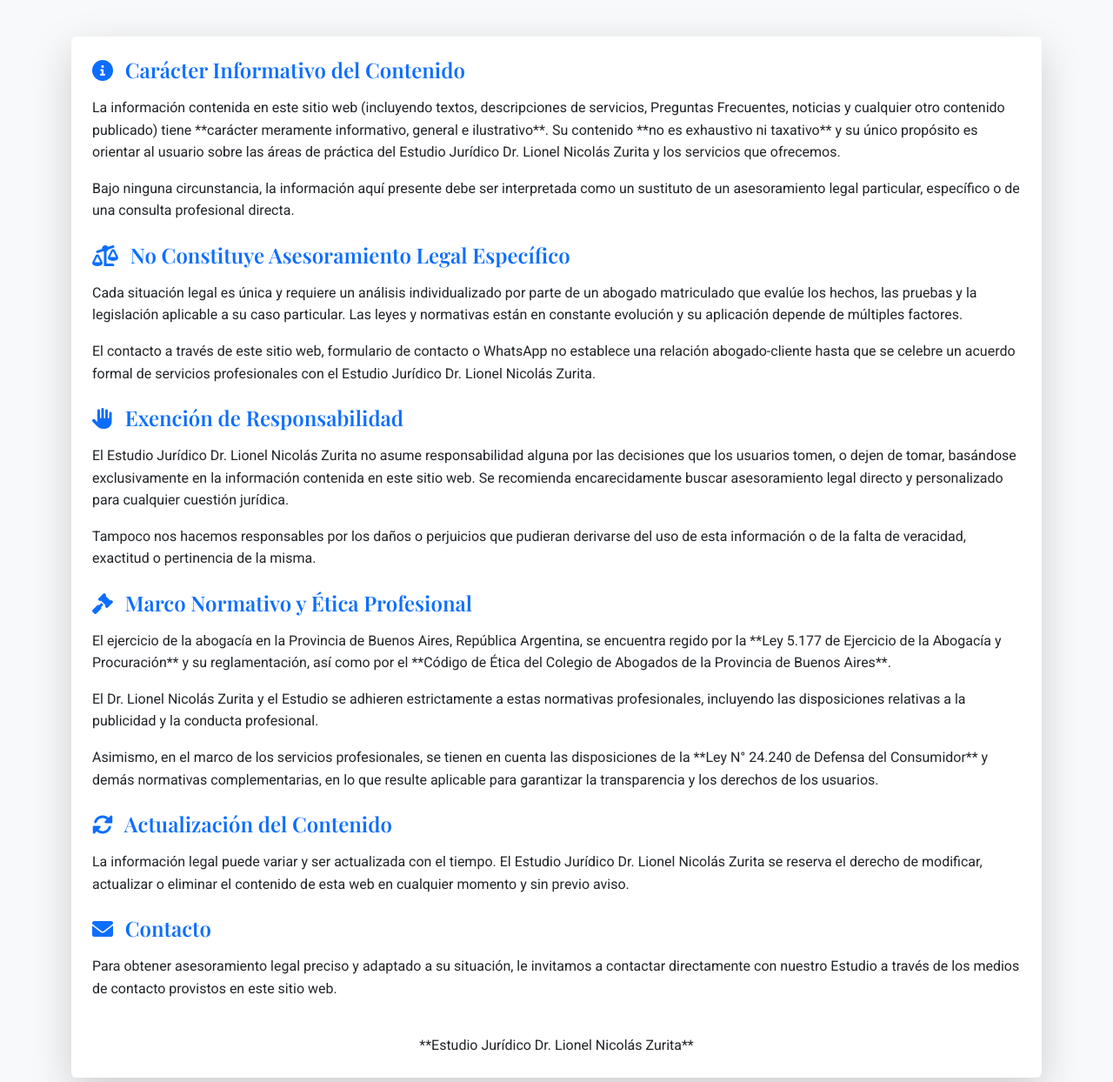
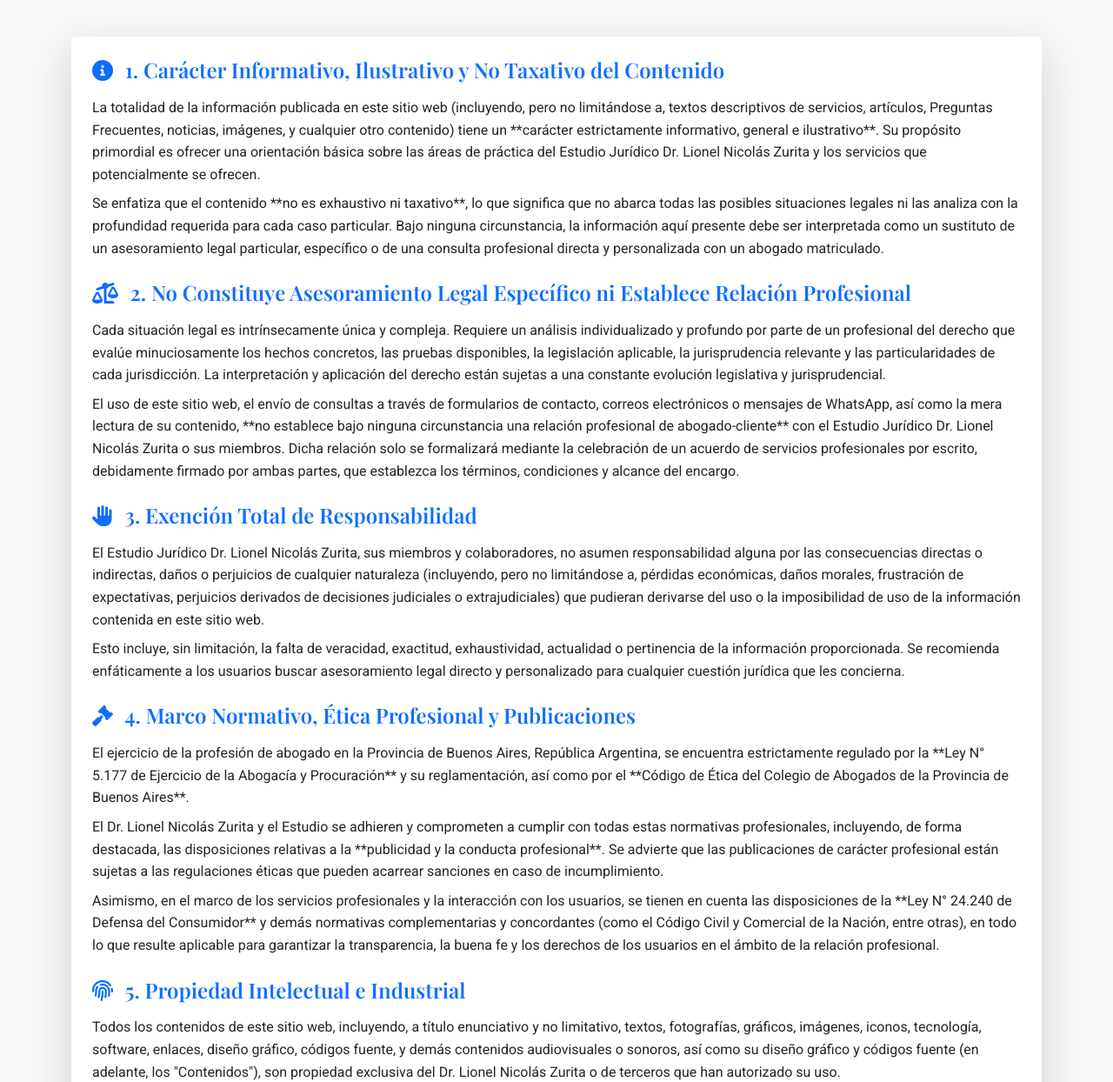
Before and after one commit to 2Estudiojuridico2/Dr.-Lionel-Zurita, a plain HTML site: page aviso-legal.html in a window 1280 px wide. Shown: the part 217-1461 px from the top of the page at 87% size. Drawn offline with nearby package versions, Linux system fonts and the light colour scheme.

Commit message:
Update aviso-legal.html
Aviso legal

```diff
--- a/aviso-legal.html
+++ b/aviso-legal.html
@@ -19,10 +19,12 @@
     <meta charset="UTF-8">
     <meta name="viewport" content="width=device-width, initial-scale=1.0">
     <title>Aviso Legal y Términos de Uso - Estudio Jurídico Dr. Lionel Nicolás Zurita</title>
-    <meta name="description" content="Aviso Legal, exención de responsabilidad y términos de uso del sitio web del Estudio Jurídico Dr. Lionel Nicolás Zurita. Información sobre el carácter de las publicaciones y la ética profesional.">
-    <meta name="keywords" content="aviso legal, términos de uso, exención de responsabilidad, ética profesional, ley de defensa del consumidor, código de ética abogado, ley 5177, Buenos Aires">
+    <meta name="description" content="Aviso Legal, exención de responsabilidad y términos de uso del sitio web del Estudio Jurídico Dr. Lionel Nicolás Zurita. Información detallada sobre el carácter de las publicaciones, la ética profesional y la jurisdicción aplicable.">
+    <meta name="keywords" content="aviso legal, términos de uso, exención de responsabilidad, ética profesional, ley de defensa del consumidor, código de ética abogado, ley 5177, Buenos Aires, jurisdicción, propiedad intelectual">
     <meta name="author" content="Dr. Lionel Nicolás Zurita">
-    <meta name='robots' content='noindex, nofollow, max-image-preview:large, max-snippet:-1, max-video-preview:-1' /> <link rel="canonical" href="https://2estudiojuridico2.github.io/Dr.-Lionel-Zurita/aviso-legal.html" />
+    <meta name='robots' content='noindex, nofollow, max-image-preview:large, max-snippet:-1, max-video-preview:-1' />
+
+    <link rel="canonical" href="https://2estudiojuridico2.github.io/Dr.-Lionel-Zurita/aviso-legal.html" />
 
     <meta property="og:locale" content="es_AR">
     <meta property="og:type" content="article">
@@ -30,7 +32,8 @@
     <meta property="og:description" content="Información importante sobre el uso de este sitio web y el carácter de la información legal brindada.">
     <meta property="og:url" content="https://2estudiojuridico2.github.io/Dr.-Lionel-Zurita/aviso-legal.html">
     <meta property="og:site_name" content="Estudio Jurídico Dr. Lionel Zurita">
-    <meta property="og:image" content="https://2estudiojuridico2.github.io/Dr.-Lionel-Zurita/images/justicia-og.jpg"> <meta property="og:image:width" content="1200">
+    <meta property="og:image" content="https://2estudiojuridico2.github.io/Dr.-Lionel-Zurita/images/justicia-og.jpg">
+    <meta property="og:image:width" content="1200">
     <meta property="og:image:height" content="630">
 
     <meta name="twitter:card" content="summary_large_image">
@@ -79,52 +82,74 @@
         <section id="aviso-legal-completo" class="py-5">
             <h1 class="text-center mb-5 display-4 fw-bold" data-aos="fade-down">Aviso Legal y Términos de Uso</h1>
             <div class="card p-4 shadow-lg border-0 bg-white" data-aos="fade-up">
-                <h2 class="h4 fw-bold text-primary mb-3"><i class="fas fa-info-circle me-2"></i> Carácter Informativo del Contenido</h2>
-                <p class="mb-3">
-                    La información contenida en este sitio web (incluyendo textos, descripciones de servicios, Preguntas Frecuentes, noticias y cualquier otro contenido publicado) tiene **carácter meramente informativo, general e ilustrativo**. Su contenido **no es exhaustivo ni taxativo** y su único propósito es orientar al usuario sobre las áreas de práctica del Estudio Jurídico Dr. Lionel Nicolás Zurita y los servicios que ofrecemos.
+
+                <h2 class="h4 fw-bold text-primary mb-3"><i class="fas fa-info-circle me-2"></i> 1. Carácter Informativo, Ilustrativo y No Taxativo del Contenido</h2>
+                <p class="mb-2">
+                    La totalidad de la información publicada en este sitio web (incluyendo, pero no limitándose a, textos descriptivos de servicios, artículos, Preguntas Frecuentes, noticias, imágenes, y cualquier otro contenido) tiene un **carácter estrictamente informativo, general e ilustrativo**. Su propósito primordial es ofrecer una orientación básica sobre las áreas de práctica del Estudio Jurídico Dr. Lionel Nicolás Zurita y los servicios que potencialmente se ofrecen.
                 </p>
                 <p class="mb-4">
-                    Bajo ninguna circunstancia, la información aquí presente debe ser interpretada como un sustituto de un asesoramiento legal particular, específico o de una consulta profesional directa.
+                    Se enfatiza que el contenido **no es exhaustivo ni taxativo**, lo que significa que no abarca todas las posibles situaciones legales ni las analiza con la profundidad requerida para cada caso particular. Bajo ninguna circunstancia, la información aquí presente debe ser interpretada como un sustituto de un asesoramiento legal particular, específico o de una consulta profesional directa y personalizada con un abogado matriculado.
                 </p>
 
-                <h2 class="h4 fw-bold text-primary mb-3"><i class="fas fa-balance-scale-left me-2"></i> No Constituye Asesoramiento Legal Específico</h2>
-                <p class="mb-3">
-                    Cada situación legal es única y requiere un análisis individualizado por parte de un abogado matriculado que evalúe los hechos, las pruebas y la legislación aplicable a su caso particular. Las leyes y normativas están en constante evolución y su aplicación depende de múltiples factores.
+                <h2 class="h4 fw-bold text-primary mb-3"><i class="fas fa-balance-scale-left me-2"></i> 2. No Constituye Asesoramiento Legal Específico ni Establece Relación Profesional</h2>
+                <p class="mb-2">
+                    Cada situación legal es intrínsecamente única y compleja. Requiere un análisis individualizado y profundo por parte de un profesional del derecho que evalúe minuciosamente los hechos concretos, las pruebas disponibles, la legislación aplicable, la jurisprudencia relevante y las particularidades de cada jurisdicción. La interpretación y aplicación del derecho están sujetas a una constante evolución legislativa y jurisprudencial.
                 </p>
                 <p class="mb-4">
-                    El contacto a través de este sitio web, formulario de contacto o WhatsApp no establece una relación abogado-cliente hasta que se celebre un acuerdo formal de servicios profesionales con el Estudio Jurídico Dr. Lionel Nicolás Zurita.
+                    El uso de este sitio web, el envío de consultas a través de formularios de contacto, correos electrónicos o mensajes de WhatsApp, así como la mera lectura de su contenido, **no establece bajo ninguna circunstancia una relación profesional de abogado-cliente** con el Estudio Jurídico Dr. Lionel Nicolás Zurita o sus miembros. Dicha relación solo se formalizará mediante la celebración de un acuerdo de servicios profesionales por escrito, debidamente firmado por ambas partes, que establezca los términos, condiciones y alcance del encargo.
                 </p>
 
-                <h2 class="h4 fw-bold text-primary mb-3"><i class="fas fa-hand-paper me-2"></i> Exención de Responsabilidad</h2>
-                <p class="mb-3">
-                    El Estudio Jurídico Dr. Lionel Nicolás Zurita no asume responsabilidad alguna por las decisiones que los usuarios tomen, o dejen de tomar, basándose exclusivamente en la información contenida en este sitio web. Se recomienda encarecidamente buscar asesoramiento legal directo y personalizado para cualquier cuestión jurídica.
+                <h2 class="h4 fw-bold text-primary mb-3"><i class="fas fa-hand-paper me-2"></i> 3. Exención Total de Responsabilidad</h2>
+                <p class="mb-2">
+                    El Estudio Jurídico Dr. Lionel Nicolás Zurita, sus miembros y colaboradores, no asumen responsabilidad alguna por las consecuencias directas o indirectas, daños o perjuicios de cualquier naturaleza (incluyendo, pero no limitándose a, pérdidas económicas, daños morales, frustración de expectativas, perjuicios derivados de decisiones judiciales o extrajudiciales) que pudieran derivarse del uso o la imposibilidad de uso de la información contenida en este sitio web.
                 </p>
                 <p class="mb-4">
-                    Tampoco nos hacemos responsables por los daños o perjuicios que pudieran derivarse del uso de esta información o de la falta de veracidad, exactitud o pertinencia de la misma.
+                    Esto incluye, sin limitación, la falta de veracidad, exactitud, exhaustividad, actualidad o pertinencia de la información proporcionada. Se recomienda enfáticamente a los usuarios buscar asesoramiento legal directo y personalizado para cualquier cuestión jurídica que les concierna.
                 </p>
 
-                <h2 class="h4 fw-bold text-primary mb-3"><i class="fas fa-gavel me-2"></i> Marco Normativo y Ética Profesional</h2>
-                <p class="mb-3">
-                    El ejercicio de la abogacía en la Provincia de Buenos Aires, República Argentina, se encuentra regido por la **Ley 5.177 de Ejercicio de la Abogacía y Procuración** y su reglamentación, así como por el **Código de Ética del Colegio de Abogados de la Provincia de Buenos Aires**.
+                <h2 class="h4 fw-bold text-primary mb-3"><i class="fas fa-gavel me-2"></i> 4. Marco Normativo, Ética Profesional y Publicaciones</h2>
+                <p class="mb-2">
+                    El ejercicio de la profesión de abogado en la Provincia de Buenos Aires, República Argentina, se encuentra estrictamente regulado por la **Ley N° 5.177 de Ejercicio de la Abogacía y Procuración** y su reglamentación, así como por el **Código de Ética del Colegio de Abogados de la Provincia de Buenos Aires**.
                 </p>
-                <p class="mb-3">
-                    El Dr. Lionel Nicolás Zurita y el Estudio se adhieren estrictamente a estas normativas profesionales, incluyendo las disposiciones relativas a la publicidad y la conducta profesional.
+                <p class="mb-2">
+                    El Dr. Lionel Nicolás Zurita y el Estudio se adhieren y comprometen a cumplir con todas estas normativas profesionales, incluyendo, de forma destacada, las disposiciones relativas a la **publicidad y la conducta profesional**. Se advierte que las publicaciones de carácter profesional están sujetas a las regulaciones éticas que pueden acarrear sanciones en caso de incumplimiento.
                 </p>
                 <p class="mb-4">
-                    Asimismo, en el marco de los servicios profesionales, se tienen en cuenta las disposiciones de la **Ley N° 24.240 de Defensa del Consumidor** y demás normativas complementarias, en lo que resulte aplicable para garantizar la transparencia y los derechos de los usuarios.
+                    Asimismo, en el marco de los servicios profesionales y la interacción con los usuarios, se tienen en cuenta las disposiciones de la **Ley N° 24.240 de Defensa del Consumidor** y demás normativas complementarias y concordantes (como el Código Civil y Comercial de la Nación, entre otras), en todo lo que resulte aplicable para garantizar la transparencia, la buena fe y los derechos de los usuarios en el ámbito de la relación profesional.
                 </p>
 
-                <h2 class="h4 fw-bold text-primary mb-3"><i class="fas fa-sync-alt me-2"></i> Actualización del Contenido</h2>
+                <h2 class="h4 fw-bold text-primary mb-3"><i class="fas fa-fingerprint me-2"></i> 5. Propiedad Intelectual e Industrial</h2>
+                <p class="mb-2">
+                    Todos los contenidos de este sitio web, incluyendo, a título enunciativo y no limitativo, textos, fotografías, gráficos, imágenes, iconos, tecnología, software, enlaces, diseño gráfico, códigos fuente, y demás contenidos audiovisuales o sonoros, así como su diseño gráfico y códigos fuente (en adelante, los "Contenidos"), son propiedad exclusiva del Dr. Lionel Nicolás Zurita o de terceros que han autorizado su uso.
+                </p>
                 <p class="mb-4">
-                    La información legal puede variar y ser actualizada con el tiempo. El Estudio Jurídico Dr. Lionel Nicolás Zurita se reserva el derecho de modificar, actualizar o eliminar el contenido de esta web en cualquier momento y sin previo aviso.
+                    Queda estrictamente prohibida la reproducción, distribución, comunicación pública, transformación o cualquier otra forma de explotación, total o parcial, de los Contenidos o elementos de diseño de este sitio web, sin la autorización previa, expresa y por escrito del Dr. Lionel Nicolás Zurita. El uso no autorizado de estos Contenidos podrá dar lugar al ejercicio de las acciones legales correspondientes.
                 </p>
 
-                <h2 class="h4 fw-bold text-primary mb-3"><i class="fas fa-envelope me-2"></i> Contacto</h2>
-                <p>
-                    Para obtener asesoramiento legal preciso y adaptado a su situación, le invitamos a contactar directamente con nuestro Estudio a través de los medios de contacto provistos en este sitio web.
+                <h2 class="h4 fw-bold text-primary mb-3"><i class="fas fa-external-link-alt me-2"></i> 6. Enlaces a Sitios Web de Terceros</h2>
+                <p class="mb-4">
+                    Este sitio web podría contener enlaces (links) a sitios web de terceros. El Estudio Jurídico Dr. Lionel Nicolás Zurita no tiene control alguno sobre dichos sitios y, por lo tanto, no asume responsabilidad alguna por el contenido, las políticas de privacidad, las prácticas o los servicios ofrecidos en ellos. La inclusión de estos enlaces no implica ninguna asociación, fusión o participación con las entidades conectadas. La decisión de acceder a cualquier sitio web enlazado es responsabilidad exclusiva del usuario.
                 </p>
-                <p class="mb-0 text-center mt-4">
-                    **Estudio Jurídico Dr. Lionel Nicolás Zurita**
+
+                <h2 class="h4 fw-bold text-primary mb-3"><i class="fas fa-sync-alt me-2"></i> 7. Actualización del Contenido y del Aviso Legal</h2>
+                <p class="mb-2">
+                    La información legal y el contenido de este sitio web están sujetos a cambios y actualizaciones constantes. El Estudio Jurídico Dr. Lionel Nicolás Zurita se reserva el derecho de modificar, actualizar, suspender o eliminar el contenido de esta web, incluyendo el presente Aviso Legal, en cualquier momento y sin necesidad de previo aviso.
+                </p>
+                <p class="mb-4">
+                    Se recomienda a los usuarios revisar periódicamente esta página para estar al tanto de cualquier modificación. El uso continuado del sitio web después de la publicación de cambios implicará la aceptación de los mismos.
+                </p>
+
+                <h2 class="h4 fw-bold text-primary mb-3"><i class="fas fa-map-marker-alt me-2"></i> 8. Jurisdicción y Ley Aplicable</h2>
+                <p class="mb-2">
+                    El presente Aviso Legal y los Términos de Uso de este sitio web se rigen e interpretan exclusivamente de conformidad con las leyes de la **República Argentina**, y en particular, las leyes de la **Provincia de Buenos Aires**.
+                </p>
+
+                <h2 class="h4 fw-bold text-primary mb-3"><i class="fas fa-envelope me-2"></i> 9. Contacto</h2>
+                <p class="mb-0">
+                    Para cualquier duda, consulta o aclaración respecto a este Aviso Legal o para solicitar asesoramiento legal preciso y adaptado a su situación, le invitamos a contactar directamente con nuestro Estudio a través de los medios de contacto provistos en este sitio web.
+                </p>
+                <p class="text-center mt-4 fw-bold">
+                    Estudio Jurídico Dr. Lionel Nicolás Zurita
                 </p>
             </div>
         </section>
```
